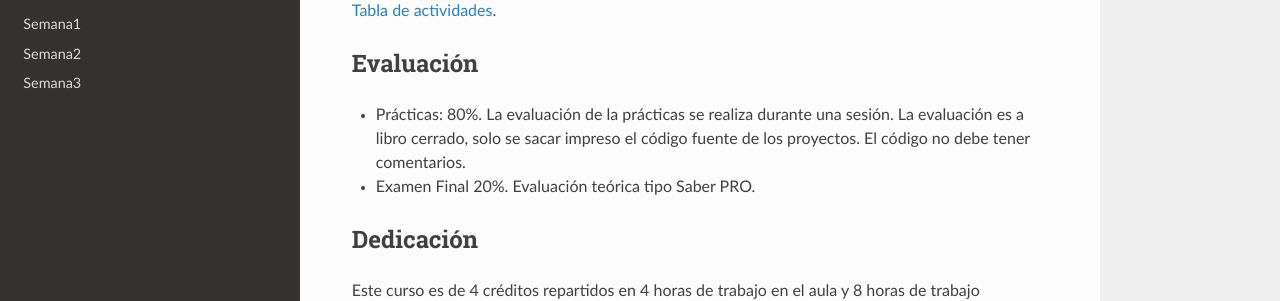
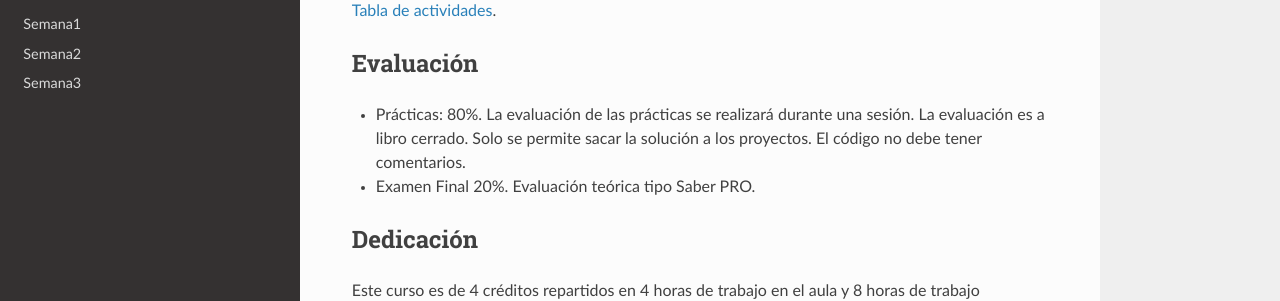
Before and after one commit to juanferfranco/controladores, a Sphinx documentation site: the page built from docs/index.rst, in a window 1280 px wide and 900 px high, scrolled down 752 px. Shown: the part 153-454 px from the top of the window. Built offline with Sphinx 7.4.7 and the Read the Docs theme 2.0.0, drawn with Linux system fonts in a browser that asks for light colours.

Commit message:
fix week 1

```diff
--- a/docs/index.rst
+++ b/docs/index.rst
@@ -34,8 +34,8 @@ Cronograma
 
 Evaluación
 -----------
-* Prácticas:  80%. La evaluación de la prácticas se realiza durante una sesión. La evaluación es a libro cerrado, solo se
-  sacar impreso el código fuente de los proyectos. El código no debe tener comentarios.
+* Prácticas:  80%. La evaluación de las prácticas se realizará durante una sesión. La evaluación es a libro cerrado.
+  Solo se permite sacar la solución a los proyectos. El código no debe tener comentarios.
 * Examen Final 20%. Evaluación teórica tipo Saber PRO.
 
 Dedicación
```
